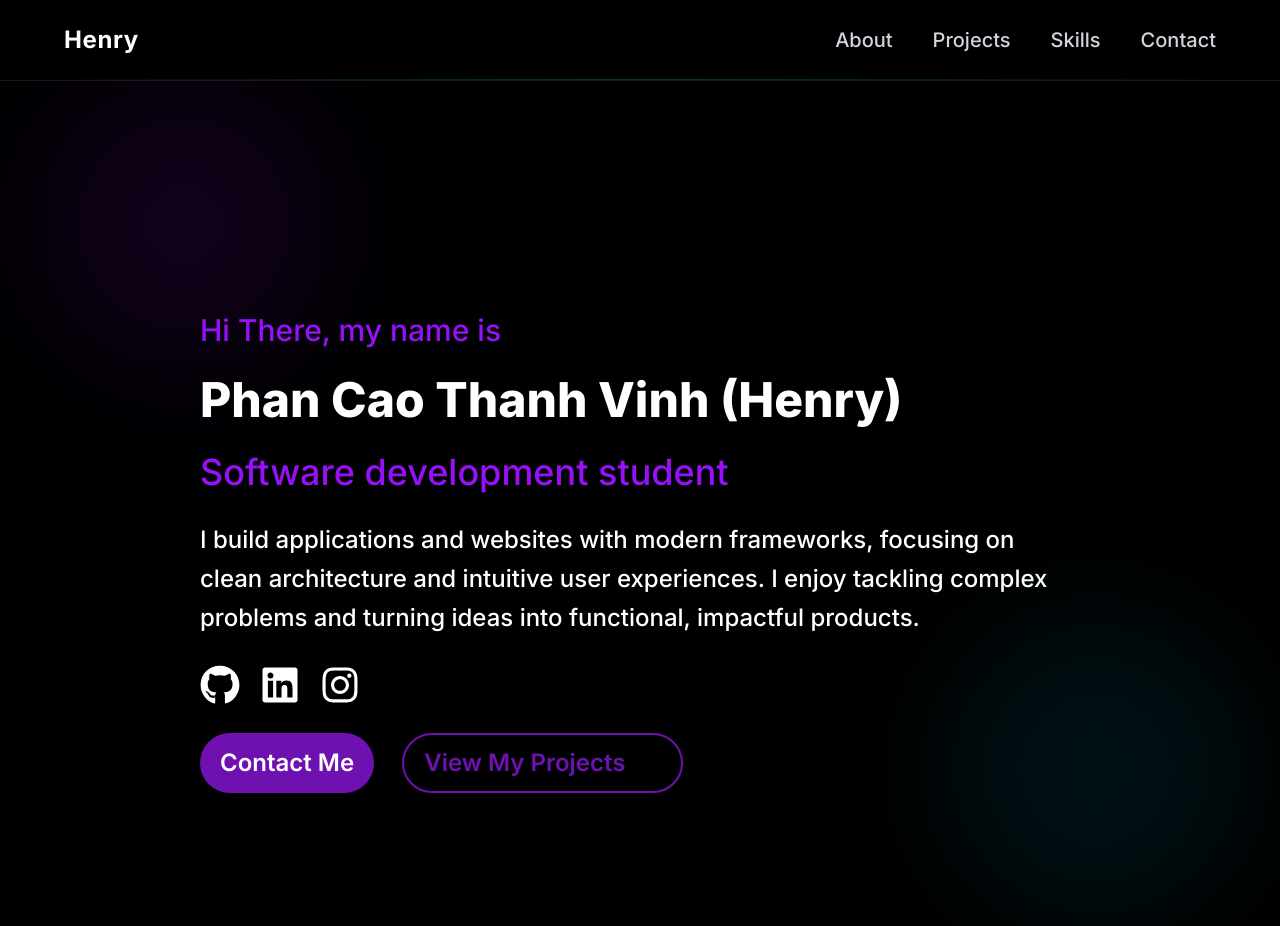
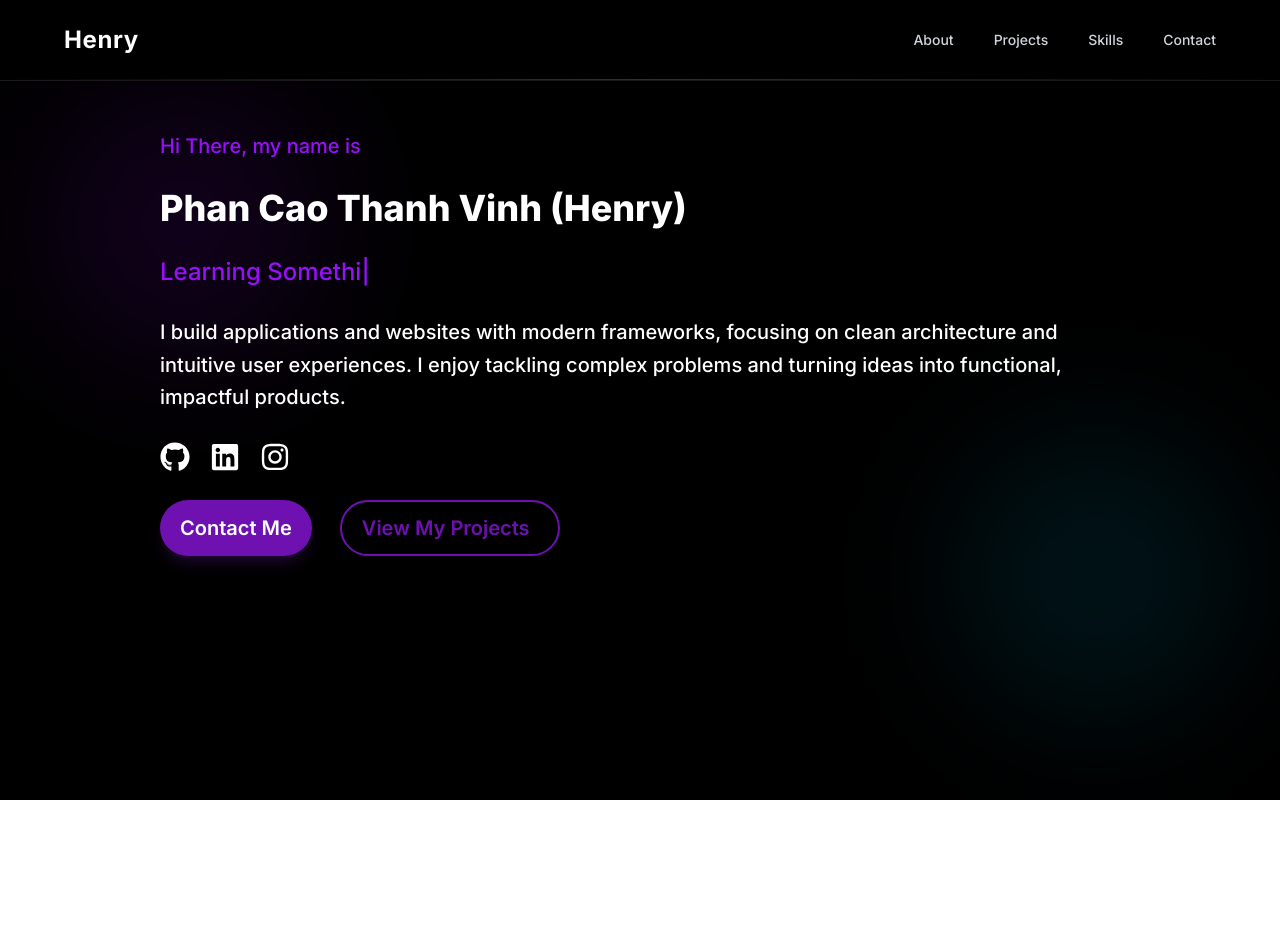
Before and after one commit to HenryPhan05/portfolio, a Next.js app: page / in a window 1280 px wide. Shown: the top 926 px of the page. After the commit the page ends 800 px from the top, so only its background shows below. Built offline with nearby package versions, Linux system fonts and the light colour scheme.

Commit message:
added animations for navBar and Hero section

```diff
--- a/app/constants/index.ts
+++ b/app/constants/index.ts
@@ -1,4 +1,8 @@
 import { Navigation } from "./type"
+import { SocialIcons } from "./type";
+  import { FaGithub } from "react-icons/fa";
+  import { FaLinkedin } from "react-icons/fa";
+  import { FaInstagram } from "react-icons/fa";
 export const navLinks : Navigation[] =[
   {
     id:1,
@@ -21,3 +25,23 @@ export const navLinks : Navigation[] =[
     href: "#Contact",
   }
 ]
+export const socialLinks: SocialIcons[] =[
+  {
+    id:1,
+    nameIcon: "Github",
+    icon: FaGithub,
+    href:"https://github.com/HenryPhan05"
+  },
+  {
+    id: 2,
+    nameIcon: "LinkedLn",
+    icon: FaLinkedin,
+    href:"https://www.linkedin.com/in/vinh-phan-cao-thanh-9a865733b/"
+  },
+  {
+    id: 3,
+    nameIcon: "Instagram",
+    icon: FaInstagram,
+    href: "https://www.instagram.com/1z1nh23/"
+  }
+]
--- a/app/pages/Hero.tsx
+++ b/app/pages/Hero.tsx
@@ -1,62 +1,156 @@
   "use client"
-import { useState } from "react";
-import { FaGithub } from "react-icons/fa";
-import { FaLinkedin } from "react-icons/fa";
-import { FaInstagram } from "react-icons/fa";
+
+  import { SocialIcons } from "../constants/type";
+  import { socialLinks } from "../constants";
   import { FaArrowRight } from "react-icons/fa";
-import Link from "next/link";
+  import { TypeAnimation } from "react-type-animation";
+  import {
+  motion,
+} from "motion/react";
+
+
   const Hero = () =>{
 
     return(
-    <div className=" flex flex-col gap-7 px-40 py-50">
-        <h3
-          className="text-3xl font-medium
+      <div
+
+      className=" flex flex-1 flex-col gap-7 px-30 py-5">
+          <motion.h3
+           initial={{opacity: 0, y:-50}}
+      animate={{opacity: 1, y:0}}
+      transition={{duration:0.3,ease: "backOut"}}
+            className="text-xl font-medium
                       text-purple-600
                       "
           >
             Hi There, my name is
-        </h3>
-        <h1 className="text-5xl font-extrabold text-shadow-white">Phan Cao Thanh Vinh (Henry)</h1>
-        <h2 className=" text-4xl font-medium text-purple-600">Software development student</h2> {/**learning something new! */}
-      <p className="text-white font-medium text-2xl max-w-7xl leading-relaxed space-y-2">
+          </motion.h3>
+
+          <motion.h1
+          initial={{opacity:0, y: -50}}
+          animate={{opacity: 1, y:0}}
+          transition={{delay:0.2,duration:0.3, ease:"backOut"}}
+          className="text-4xl font-extrabold text-shadow-white">Phan Cao Thanh Vinh (Henry)
+          </motion.h1>
+          <motion.div
+          initial={{opacity:0, y:-50}}
+          animate={{opacity:1, y:0}}
+          transition={{delay:0.4, duration:0.3, ease: "backOut"}}
+          >
+        <TypeAnimation
+        sequence={[
+          'Software Development Student',
+          500,
+          'Learning Something new',
+          500,
+        ]}
+        speed={30}
+        repeat={Infinity}
+        className=" text-2xl font-medium text-purple-600"/>
+        </motion.div>
+
+        <motion.p
+        initial={{opacity: 0, y:-50}}
+        animate={{opacity:1, y:0}}
+        transition={{delay:0.6, duration:0.3, ease:"backOut"}}
+         className="text-white font-medium text-xl max-w-5xl leading-relaxed space-y-2">
     I build applications and websites with modern frameworks, focusing on clean architecture and intuitive user experiences.
     I enjoy tackling complex problems and turning ideas into functional, impactful products.
-</p>
+  </motion.p>
   {/**social icons */}
     <div className=" flex flex-row gap-5">
-    <a
-    href="https://github.com/HenryPhan05"
-    target="_blank"
-    rel="noopener noreferrer"
-    >
-    <FaGithub className="cursor-pointer transition duration-300 hover:text-purple-500 hover:-translate-y-2" size={40}  />
-    </a>
-    <a
-    href="https://www.linkedin.com/in/vinh-phan-cao-thanh-9a865733b/"
-    target="_blank"
-    rel="noopener noreferrer"
-    >
-    <FaLinkedin className="cursor-pointer transition duration-300 hover:text-purple-500 hover:-translate-y-2" size={40}/>
-    </a>
-    <a
-    href="https://www.instagram.com/1z1nh23/"
+      {socialLinks.map((item :SocialIcons ,index) =>{
+        const Icon = item.icon;
+        return(
+          <motion.a
+          initial={{opacity:0, y:-50}}
+          animate={{opacity:1, y:0}}
+          transition={{ duration: 1, delay: index*0.2, ease:"backOut"}}
+          key={item.id}
+          href={item.href}
           target="_blank"
           rel="noopener noreferrer">
-    <FaInstagram className="cursor-pointer transition duration-300 hover:text-purple-500 hover:-translate-y-2" size={40}/>
-    </a>
+          <Icon className="cursor-pointer transition-all duration-300 hover:text-purple-500 hover:-translate-y-2" size={30}/>
+          </motion.a>
+        )
+  })}
     </div>
     {/**button */}
     <div className="flex flex-row gap-7">
-    <button className="text-2xl font-semibold bg-purple-800 px-5 py-3 rounded-full cursor-pointer hover:opacity-90 hover:scale-105 hover:rotate-3 transition duration-300">Contact Me</button>
-   <button
-  className="group text-2xl font-semibold border-2 border-purple-800 text-purple-800 px-5 py-3 rounded-full cursor-pointer flex items-center gap-3 transition-all duration-300"
+      <motion.button
+      initial={{ opacity: 0, y: -20 }}
+      animate={{ opacity: 1, y: 0 }}
+      whileHover={{
+        scale: 1.05,
+        rotate: 3,
+        transition: {
+          type: "spring",
+          stiffness: 500,
+          damping: 18,
+        },
+      }}
+      whileTap={{
+        scale: 0.97,
+        transition: {
+        duration: 0.08
+        }
+      }}
+      transition={{
+        delay: 0.2,
+        duration: 0.3,
+        ease: "easeOut",
+      }}
+      className="
+        text-xl font-semibold
+      bg-purple-800 px-5 py-3
+      rounded-full cursor-pointer
+      hover:opacity-90
+      shadow-lg shadow-purple-900/30
+      "
+      >
+      Contact Me
+      </motion.button>
+      <motion.button
+        initial={{ opacity: 0, y: -20 }}
+        animate={{ opacity: 1, y: 0 }}
+        transition={{ delay: 0.4, duration: 0.3 }}
+        whileHover={{
+          scale: 1.05,
+          transition: {
+          type: "spring",
+          stiffness: 300,
+          damping: 10,
+        },
+        }}
+        whileTap={{
+          scale: 0.97,
+          transition: {
+            duration: 0.08
+          }
+           }}
+        className="
+          group
+          text-xl font-semibold
+          border-2 border-purple-800 text-purple-800
+          px-5 py-3 rounded-full
+          cursor-pointer
+          flex items-center gap-2
+          overflow-hidden
+        "
       >
         View My Projects
-
   <FaArrowRight
-    className="opacity-0 -translate-x-2 group-hover:opacity-100 group-hover:translate-x-0  transition-all duration-300"
+    className="
+      opacity-0
+      max-w-0
+      -translate-x-2
+      group-hover:opacity-100
+      group-hover:max-w-5
+      group-hover:translate-x-0
+      transition-all duration-150
+    "
   />
-</button>
+  </motion.button>
     </div>
       </div>
     )
--- a/components/NavBar.tsx
+++ b/components/NavBar.tsx
@@ -1,34 +1,77 @@
+"use client";
+
 import { navLinks } from "@/app/constants";
+import {
+  motion,
+  useScroll,
+  useMotionValueEvent,
+} from "motion/react";
+import { useState } from "react";
 
 const NavBar = () => {
+  const { scrollY } = useScroll();
+  const [hidden, setHidden] = useState(false);
+
+  // detect scroll direction
+  useMotionValueEvent(scrollY, "change", (latest) => {
+    const prev = scrollY.getPrevious() || 0;
+
+    if (latest > prev && latest > 100) {
+      setHidden(true); // scroll down
+    } else {
+      setHidden(false); // scroll up
+    }
+  });
+
   return (
-    <div
-      className="flex flex-row justify-between items-center
-                 px-16 py-6
+    <motion.nav
+
+      animate={{
+        y: hidden ? -100 : 0,
+        opacity: 1,
+      }}
+
+      className="
+        fixed top-0 left-0 w-full z-50
         bg-black/80 backdrop-blur-md
         border-b border-white/10
-                 text-white fixed top-0 left-0 w-full z-50"
+        text-white
+      "
     >
-      {/* Icon */}
-      <h1 className="text-2xl font-bold tracking-wide text-white">
+      <div className="flex justify-between items-center px-16 py-6 relative">
+        {/* Logo */}
+        <h1 className="text-2xl font-bold tracking-wide">
           Henry
+
         </h1>
 
-      {/* Navigation button*/}
-      <div className="flex flex-row gap-10">
-        {navLinks.map((item) => (
-          <div
+        {/* Navigation */}
+        <div className="flex gap-10">
+          {navLinks.map((item, index) => (
+            <motion.a
               key={item.id}
-            className="text-xl font-medium text-gray-300 hover:text-purple-400 hover:-translate-y-1 hover:scale-105 transition duration-200  cursor-pointer"
+              href={item.href}
+              initial={{opacity:0, y:-50}}
+              animate={{opacity:1, y:0}}
+              transition={{duration: 0.2, delay:index*0.3, ease:"backOut"}}
+              className="
+                text-sm font-medium text-gray-300
+                hover:text-purple-400
+                hover:-translate-y-1
+                hover:scale-105
+                transition-all duration-300
+                cursor-pointer
+              "
             >
               {item.name}
-          </div>
+            </motion.a>
           ))}
         </div>
 
-      {/* subtle glow line */}
-      <div className="absolute bottom-0 left-0 w-full h-px bg-linear-to-r from-transparent via-cyan-500/30 to-transparent" />
+        {/* Glow line */}
+        <div className="absolute bottom-0 left-0 w-full h-px bg-linear-to-r from-transparent via-purple-500/40 to-transparent" />
       </div>
+    </motion.nav>
   );
 };
 
--- a/package.json
+++ b/package.json
@@ -9,10 +9,12 @@
     "lint": "eslint"
   },
   "dependencies": {
+    "motion": "^12.38.0",
     "next": "16.2.4",
     "react": "19.2.4",
     "react-dom": "19.2.4",
-    "react-icons": "^5.6.0"
+    "react-icons": "^5.6.0",
+    "react-type-animation": "^3.2.0"
   },
   "devDependencies": {
     "@tailwindcss/postcss": "^4",
```
Also changed, not shown: app/constants/type.ts (+7 -0 lines), 1 other file (tests, documents, lock files or other folders). Lines whose indentation alone changed are shown as unchanged.
